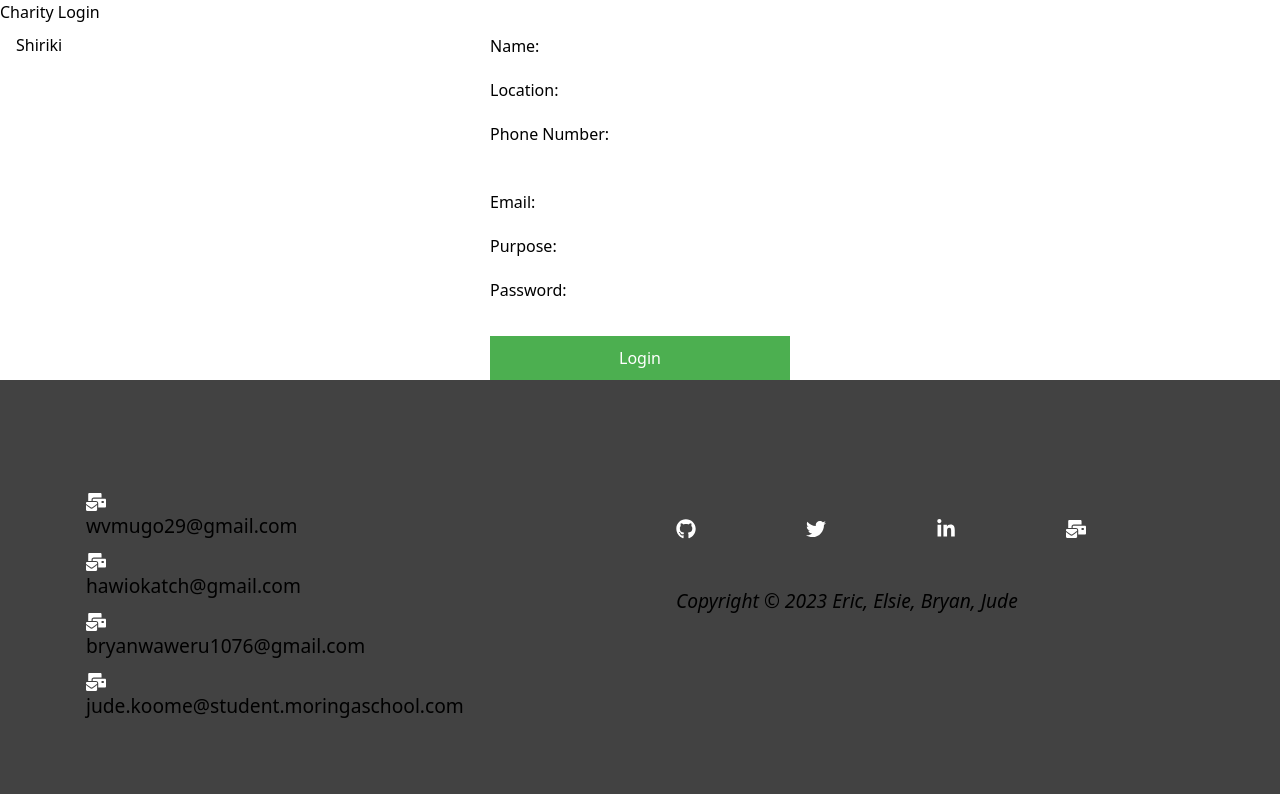
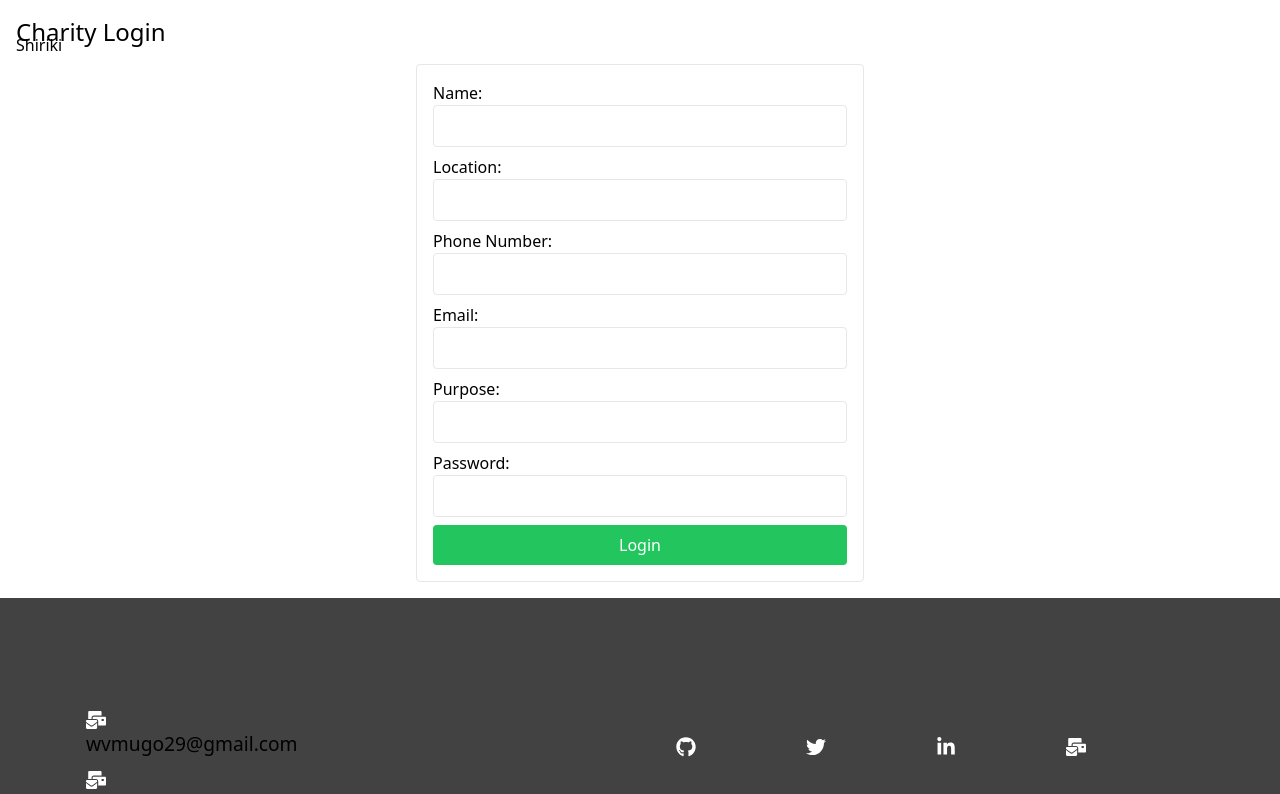
Before and after one commit to mugoooz/donation-platform-front, a React (Create React App) app: page /charity-login in a window 1280 px wide. Shown: the top 794 px of the page. Built offline with nearby package versions, Linux system fonts and the light colour scheme; a web font is replaced by a local one.

Commit message:
Charity login page + resolved babel error

```diff
--- a/src/components/CharityLogin.js
+++ b/src/components/CharityLogin.js
@@ -20,55 +20,35 @@ const CharityLogin = () => {
     console.log(form);
   };
 
-  const formStyle = {
-    display: 'flex',
-    flexDirection: 'column',
-    maxWidth: '300px',
-    margin: '0 auto',
-  };
-
-  const labelStyle = {
-    margin: '10px 0',
-  };
-
-  const buttonStyle = {
-    padding: '10px',
-    background: '#4caf50',
-    color: 'white',
-    border: 'none',
-    cursor: 'pointer',
-    textAlign: 'center',
-  };
-
   return (
-    <div>
-      <h1>Charity Login</h1>
-      <form onSubmit={handleSubmit} style={formStyle}>
-        <label style={labelStyle}>
+    <div className="container mx-auto p-4">
+      <h1 className="text-2xl mb-4">Charity Login</h1>
+      <form onSubmit={handleSubmit} className="max-w-md mx-auto p-4 border border-gray-200 rounded">
+        <label className="block mb-2">
           Name:
-          <input type="text" name="name" value={form.name} onChange={handleChange} required />
+          <input type="text" name="name" value={form.name} onChange={handleChange} required className="w-full p-2 border rounded" />
         </label>
-        <label style={labelStyle}>
+        <label className="block mb-2">
           Location:
-          <input type="text" name="location" value={form.location} onChange={handleChange} required />
+          <input type="text" name="location" value={form.location} onChange={handleChange} required className="w-full p-2 border rounded" />
         </label>
-        <label style={labelStyle}>
+        <label className="block mb-2">
           Phone Number:
-          <input type="tel" name="phoneNumber" value={form.phoneNumber} onChange={handleChange} required />
+          <input type="tel" name="phoneNumber" value={form.phoneNumber} onChange={handleChange} required className="w-full p-2 border rounded" />
         </label>
-        <label style={labelStyle}>
+        <label className="block mb-2">
           Email:
-          <input type="email" name="email" value={form.email} onChange={handleChange} required />
+          <input type="email" name="email" value={form.email} onChange={handleChange} required className="w-full p-2 border rounded" />
         </label>
-        <label style={labelStyle}>
+        <label className="block mb-2">
           Purpose:
-          <input type="text" name="purpose" value={form.purpose} onChange={handleChange} required />
+          <input type="text" name="purpose" value={form.purpose} onChange={handleChange} required className="w-full p-2 border rounded" />
         </label>
-        <label style={labelStyle}>
+        <label className="block mb-2">
           Password:
-          <input type="password" name="password" value={form.password} onChange={handleChange} required />
+          <input type="password" name="password" value={form.password} onChange={handleChange} required className="w-full p-2 border rounded" />
         </label>
-        <button type="submit" style={buttonStyle}>Login</button>
+        <button type="submit" className="w-full p-2 bg-green-500 text-white rounded">Login</button>
       </form>
     </div>
   );
```
